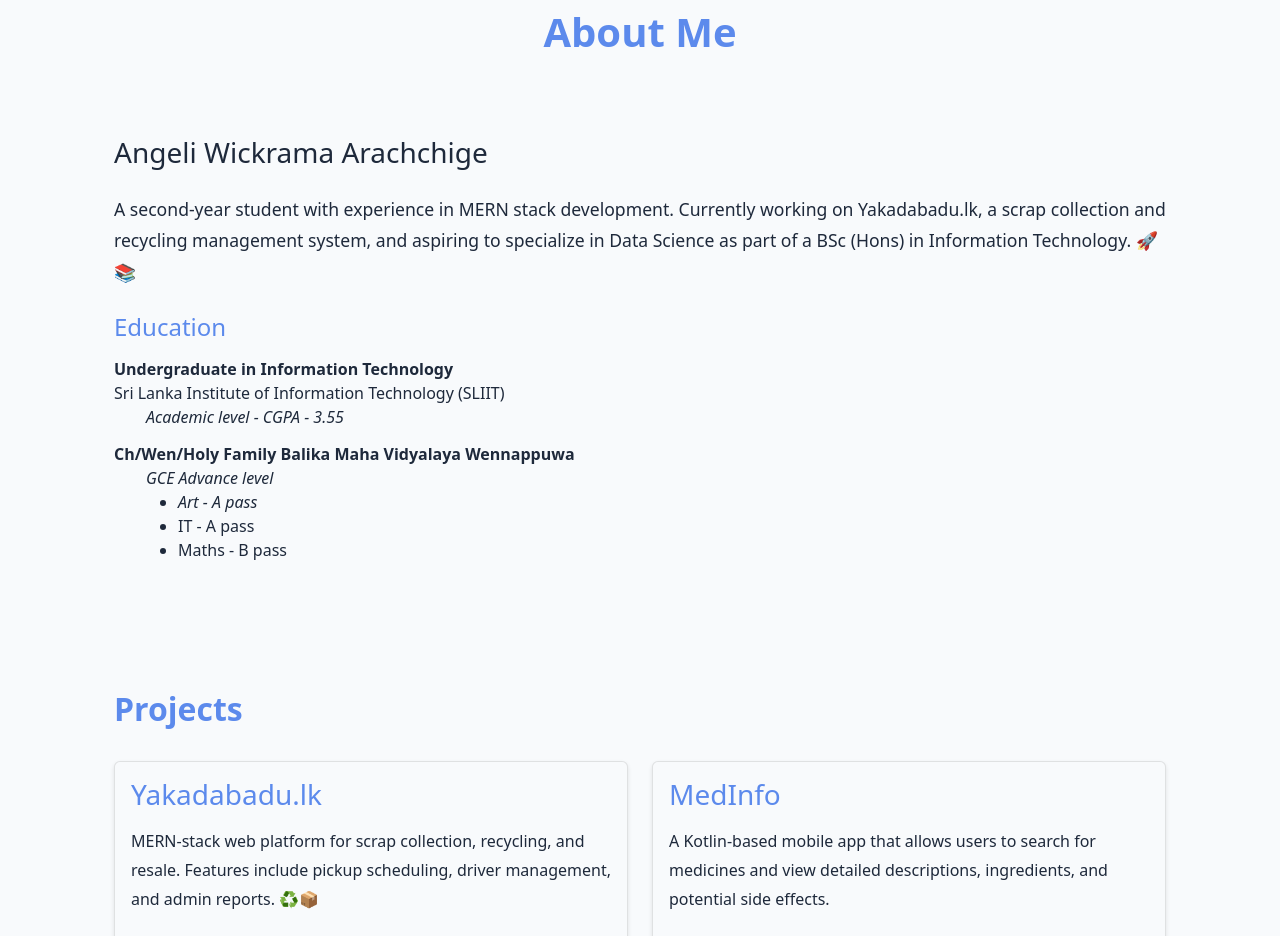
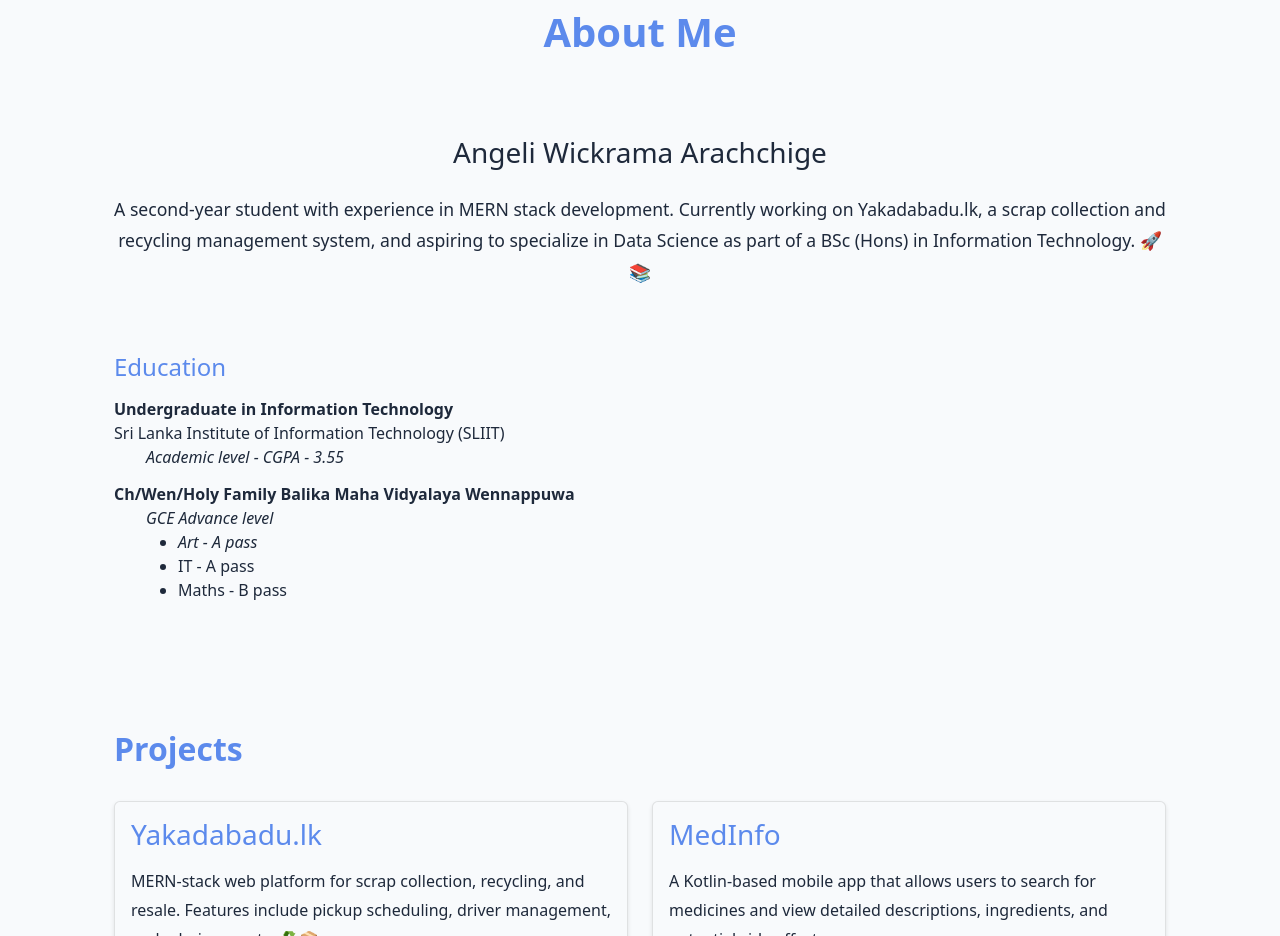
Before and after one commit to angeli-sliit/MY-PORTFOLIO, a React (Create React App) app: page / in a window 1280 px wide. Shown: the part 1220-2156 px from the top of the page. Built offline with nearby package versions, Linux system fonts and the light colour scheme.

Commit message:
Updated about me.... add center option

```diff
--- a/src/components/AboutMe.js
+++ b/src/components/AboutMe.js
@@ -21,10 +21,11 @@ const AboutMe = () => {
 
       <br />
       <br />
-      <h3 className="about-name">{config.name}</h3>
-      <p className="lead about-bio">{config.bio}</p>
-
-
+        <center>
+          <h3 className="about-name">{config.name}</h3>
+          <p className="lead about-bio">{config.bio}</p>
+        </center>
+        <br />
       <div className="mt-4 education-section">
         <h4 className="education-title">Education</h4>
         <ul className="education-list">
```
